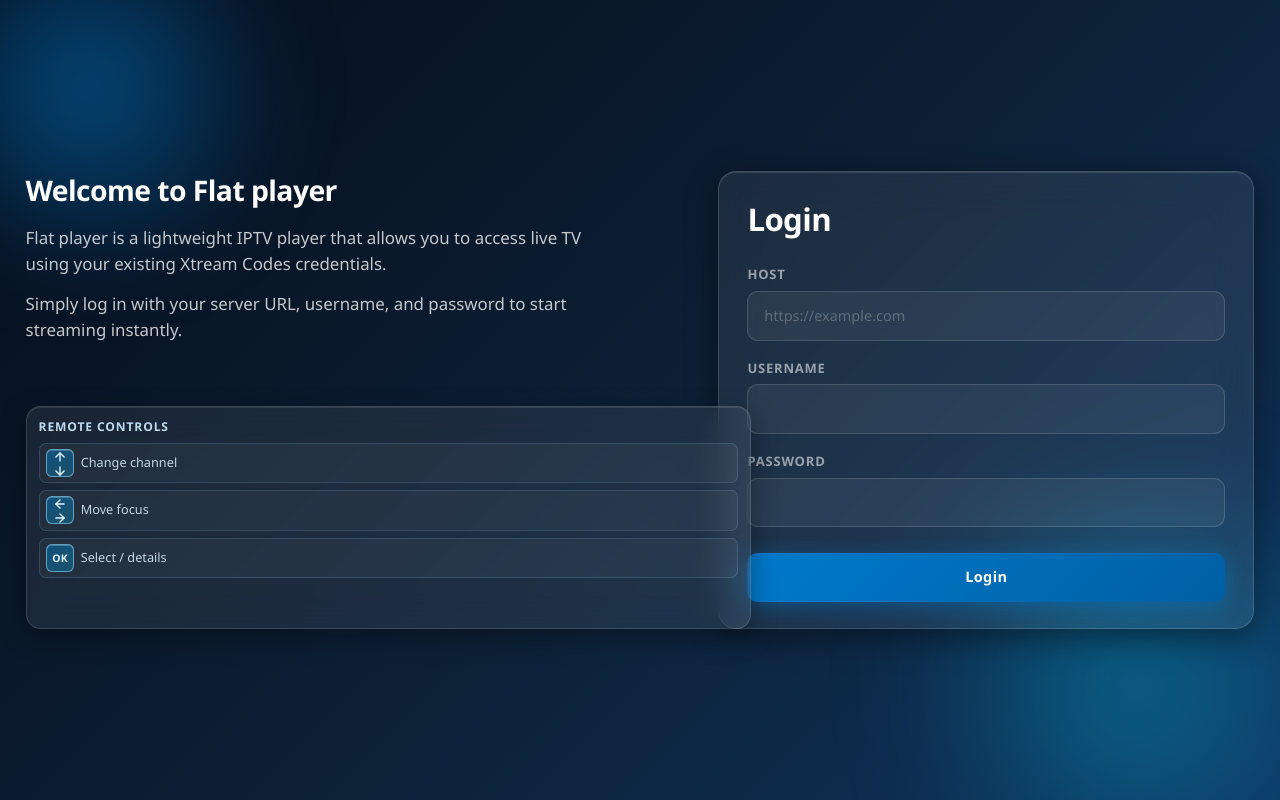
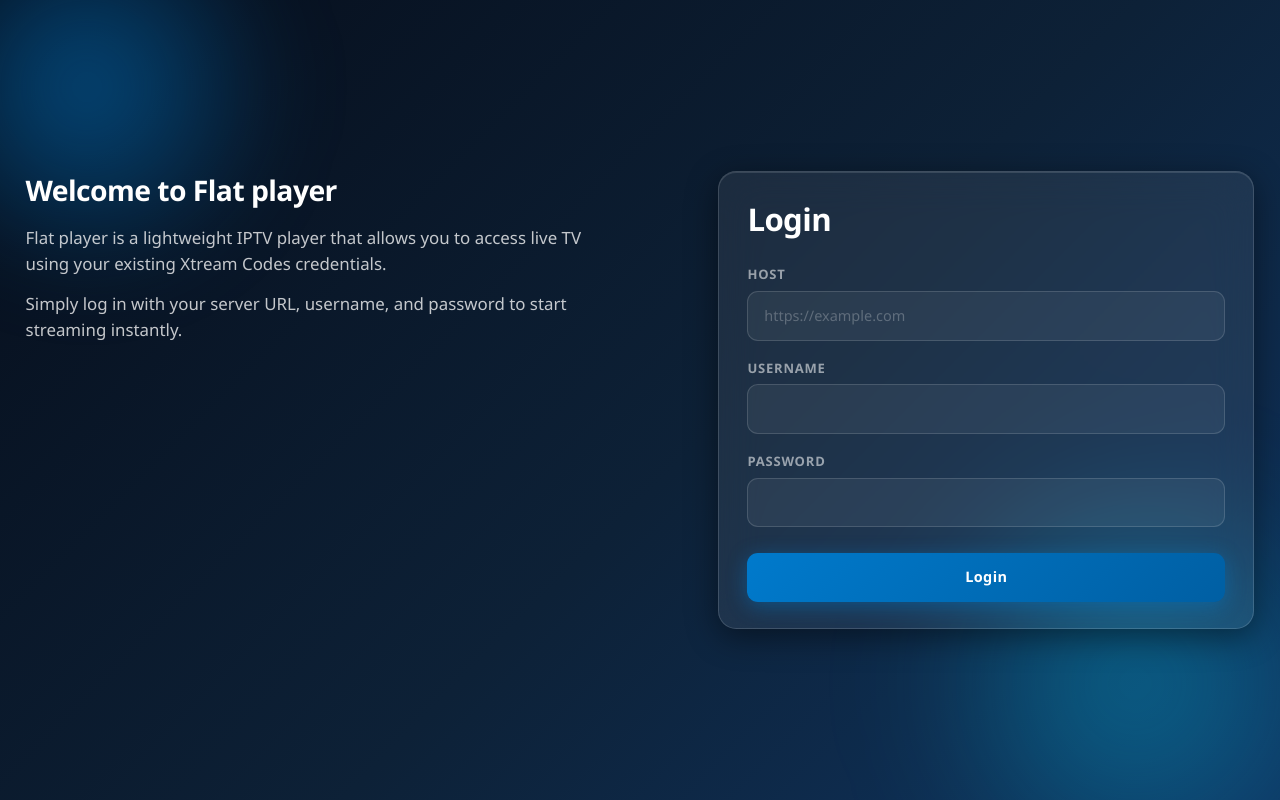
Before and after one commit to PINNCODE/flat-player, an Angular app: page /#/login in a window 1280 px wide. Built offline with nearby package versions, Linux system fonts and the light colour scheme.

Commit message:
refactor: remove remote controls section from login page

```diff
--- a/src/app/presentation/pages/login/login.html
+++ b/src/app/presentation/pages/login/login.html
@@ -71,41 +71,5 @@
                 }
             </form>
         </section>
-
-        <aside class="login-page__remote-help" aria-label="Remote controls guide">
-            <p class="login-page__remote-help-title">Remote Controls</p>
-            <div class="login-page__remote-row" aria-label="Arrow and OK controls">
-                <div class="login-page__remote-item">
-                    <span class="login-page__remote-key" aria-hidden="true">
-                        <svg xmlns="http://www.w3.org/2000/svg" width="18" height="18" viewBox="0 0 24 24" fill="none" stroke="currentColor" stroke-width="2.4" stroke-linecap="round" stroke-linejoin="round">
-                            <path d="M12 19V5" />
-                            <path d="m5 12 7-7 7 7" />
-                        </svg>
-                        <svg xmlns="http://www.w3.org/2000/svg" width="18" height="18" viewBox="0 0 24 24" fill="none" stroke="currentColor" stroke-width="2.4" stroke-linecap="round" stroke-linejoin="round">
-                            <path d="M12 5v14" />
-                            <path d="m19 12-7 7-7-7" />
-                        </svg>
-                    </span>
-                    <span class="login-page__remote-text">Change channel</span>
-                </div>
-                <div class="login-page__remote-item">
-                    <span class="login-page__remote-key" aria-hidden="true">
-                        <svg xmlns="http://www.w3.org/2000/svg" width="18" height="18" viewBox="0 0 24 24" fill="none" stroke="currentColor" stroke-width="2.4" stroke-linecap="round" stroke-linejoin="round">
-                            <path d="M19 12H5" />
-                            <path d="m12 19-7-7 7-7" />
-                        </svg>
-                        <svg xmlns="http://www.w3.org/2000/svg" width="18" height="18" viewBox="0 0 24 24" fill="none" stroke="currentColor" stroke-width="2.4" stroke-linecap="round" stroke-linejoin="round">
-                            <path d="M5 12h14" />
-                            <path d="m12 5 7 7-7 7" />
-                        </svg>
-                    </span>
-                    <span class="login-page__remote-text">Move focus</span>
-                </div>
-                <div class="login-page__remote-item">
-                    <span class="login-page__remote-key login-page__remote-key--ok" aria-hidden="true">OK</span>
-                    <span class="login-page__remote-text">Select / details</span>
-                </div>
-            </div>
-        </aside>
     </div>
 </div>
--- a/src/app/presentation/pages/login/login.scss
+++ b/src/app/presentation/pages/login/login.scss
@@ -46,8 +46,7 @@
     display: grid;
     grid-template-columns: minmax(24rem, 1fr) minmax(23rem, 33rem);
     grid-template-areas:
-        'welcome form'
-        'remote form';
+        'welcome form';
     align-items: stretch;
     gap: clamp(1rem, 2vw, 2.2rem);
     width: min(96vw, 88rem);
@@ -59,86 +58,9 @@
     display: flex;
     flex-direction: column;
     gap: 0.95rem;
-    padding: 0 1.5rem 0 0;
+    padding: 0;
     text-align: left;
     max-width: 40rem;
-}
-
-.login-page__remote-help {
-    grid-area: remote;
-    justify-self: stretch;
-    width: 100%;
-    box-sizing: border-box;
-    overflow: hidden;
-    padding: clamp(0.75rem, 1.5vh, 1.15rem);
-    border-radius: 1rem;
-    background: rgba(255, 255, 255, 0.07);
-    border: 1px solid rgba(255, 255, 255, 0.14);
-    box-shadow:
-        0 8px 26px rgba(0, 0, 0, 0.35),
-        inset 0 1px 0 rgba(255, 255, 255, 0.1);
-    backdrop-filter: blur(16px);
-    -webkit-backdrop-filter: blur(16px);
-}
-
-.login-page__remote-help-title {
-    margin: 0 0 0.45rem;
-    font-size: clamp(0.74rem, 0.66rem + 0.2vw, 0.95rem);
-    font-weight: 700;
-    letter-spacing: 0.07em;
-    text-transform: uppercase;
-    color: rgba(205, 234, 255, 0.92);
-}
-
-.login-page__remote-row {
-    display: flex;
-    flex-direction: column;
-    gap: 0.5rem;
-}
-
-.login-page__remote-item {
-    display: flex;
-    align-items: center;
-    gap: 0.45rem;
-    min-width: 0;
-    width: 100%;
-    min-height: 2.15rem;
-    padding: 0.35rem 0.45rem;
-    border-radius: 0.48rem;
-    background: rgba(255, 255, 255, 0.04);
-    border: 1px solid rgba(154, 210, 255, 0.16);
-    box-sizing: border-box;
-}
-
-.login-page__remote-key {
-    flex: 0 0 1.8rem;
-    height: 1.8rem;
-    display: grid;
-    place-items: center;
-    border-radius: 0.4rem;
-    color: #dff4ff;
-    background: linear-gradient(145deg, rgba(0, 122, 204, 0.46), rgba(0, 210, 255, 0.22));
-    border: 1px solid rgba(139, 219, 255, 0.6);
-    box-shadow: inset 0 1px 0 rgba(255, 255, 255, 0.24);
-}
-
-.login-page__remote-key svg {
-    width: 14px;
-    height: 14px;
-}
-
-.login-page__remote-key--ok {
-    font-size: 0.72rem;
-    font-weight: 800;
-    letter-spacing: 0.03em;
-}
-
-.login-page__remote-text {
-    font-size: clamp(0.78rem, 0.72rem + 0.18vw, 0.98rem);
-    line-height: 1.25;
-    white-space: normal;
-    overflow-wrap: anywhere;
-    color: rgba(225, 242, 255, 0.85);
 }
 
 .login-page__form {
@@ -311,11 +233,6 @@
     .login-page__layout {
         gap: 0.85rem;
     }
-
-    .login-page__remote-row {
-        display: grid;
-        grid-template-columns: repeat(3, minmax(0, 1fr));
-    }
 }
 
 @media (max-width: 640px) {
@@ -327,8 +244,7 @@
         grid-template-columns: minmax(0, 1fr);
         grid-template-areas:
             'welcome'
-            'form'
-            'remote';
+            'form';
         gap: 1.25rem;
         width: min(100%, 28rem);
     }
@@ -337,10 +253,6 @@
         padding: 0;
         text-align: center;
         max-width: none;
-    }
-
-    .login-page__remote-help {
-        justify-self: stretch;
     }
 
     .login-page__form {
```
